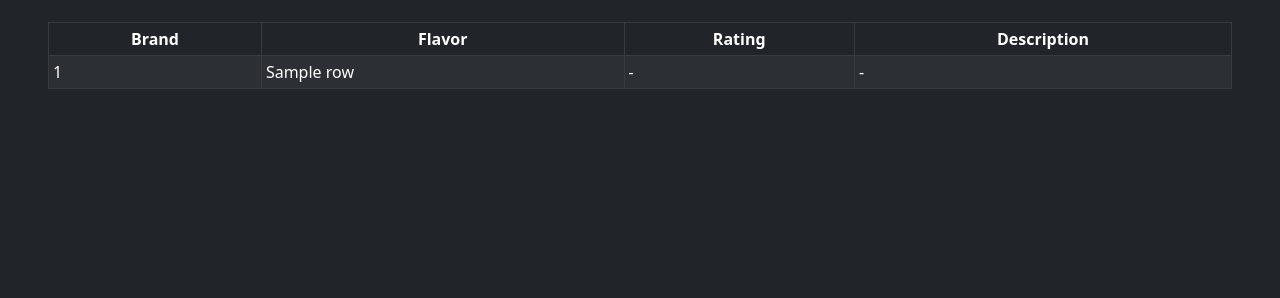
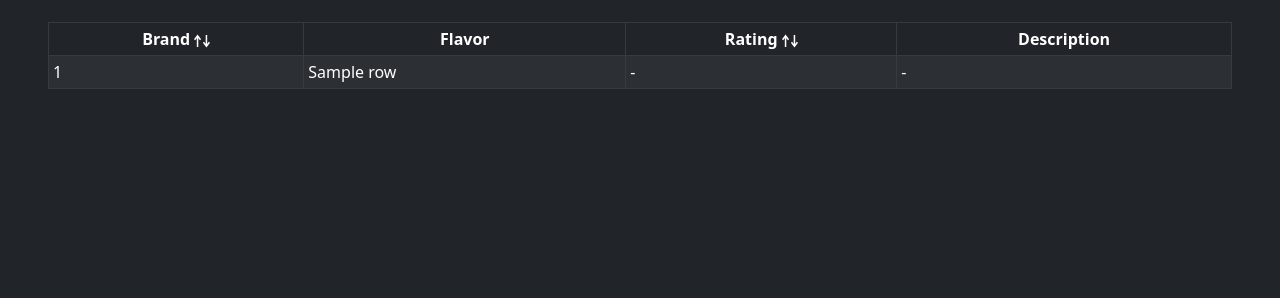
Before and after one commit to JustKappaMan/Energy-Drinks, a Flask app: template templates/index.html in a window 1280 px wide. Shown: the part 74-372 px from the top of the page. Run offline with Flask 3, Linux system fonts and the light colour scheme; the template is opened without the code that fills it: most values are stand-ins (such as "Sample title", 1, 10 or a date in 2020); some libraries are stand-ins or nearby versions.

Commit message:
Add sort icons & refactor stylesheets

```diff
--- /dev/null
+++ b/static/css/style.css
@@ -0,0 +1,10 @@
+.clickable {
+    user-select: none;
+    cursor: pointer;
+}
+
+.sort-icon {
+    width: 1em;
+    height: 1em;
+    margin-left: .25em;
+}
--- a/templates/index.html
+++ b/templates/index.html
@@ -14,6 +14,7 @@
     <meta name="msapplication-TileColor" content="#2b5797">
     <meta name="msapplication-config" content="{{ url_for('static', filename='img/favicons/browserconfig.xml') }}">
     <meta name="theme-color" content="#000000">
+    <link type="text/css" rel="stylesheet" href="{{ url_for('static', filename='css/style.css') }}">
     <link type="text/css" rel="stylesheet" href="{{ url_for('static', filename='css/bootstrap.min.css') }}">
 </head>
 <body class="bg-dark px-5">
@@ -22,12 +23,12 @@
 </header>
 <main>
     <table class="table table-sm table-responsive table-dark table-striped table-bordered table-hover">
-        <thead>
+        <thead class="text-center">
         <tr>
-            <th role="button" title="Sort by Brand" class="text-center user-select-none">Brand</th>
-            <th class="text-center">Flavor</th>
-            <th role="button" title="Sort by Rating" class="text-center user-select-none">Rating</th>
-            <th class="text-center">Description</th>
+            <th class="clickable" title="Sort by Brand">Brand<img src="{{ url_for('static', filename='img/sort-icon.svg') }}" alt="Sort icon" class="sort-icon"></th>
+            <th>Flavor</th>
+            <th class="clickable" title="Sort by Rating">Rating<img src="{{ url_for('static', filename='img/sort-icon.svg') }}" alt="Sort icon" class="sort-icon"></th>
+            <th>Description</th>
         </tr>
         </thead>
         <tbody>
```
Also changed, not shown: static/img/sort-icon.svg (added).
